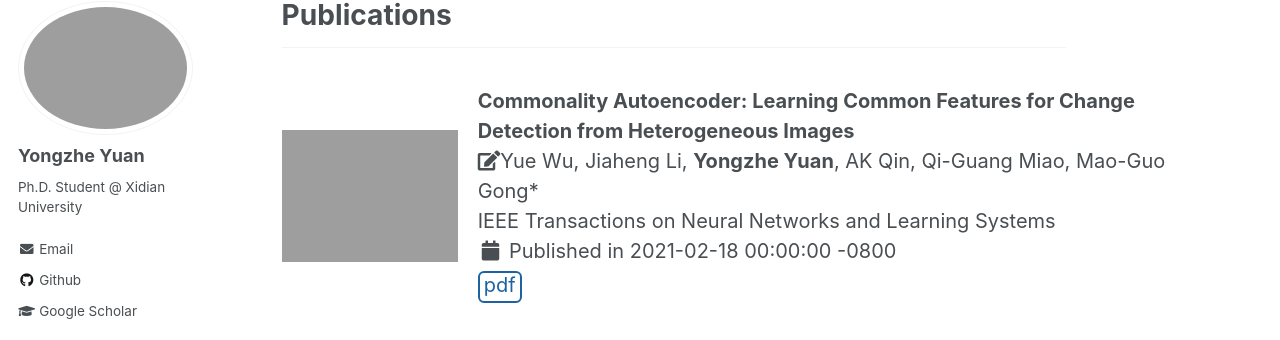
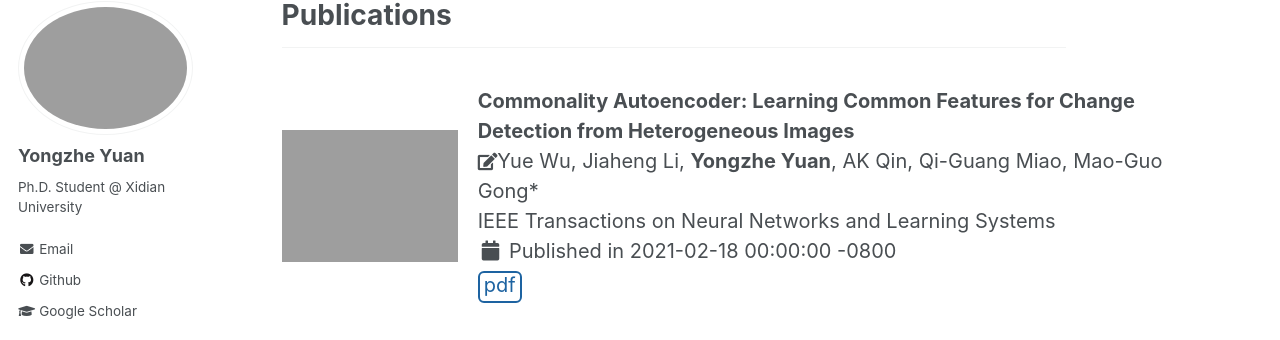
Before and after one commit to YYZMARS/YYZMARS.github.io, a Jekyll site: the page built from _pages/publications.md, in a window 1280 px wide. Shown: the part 117-457 px from the top of the page. Built offline with Jekyll 4.4.1, drawn with Linux system fonts in a browser that asks for light colours.

Commit message:
Update archive-single-pub.html

```diff
--- a/_includes/archive-single-pub.html
+++ b/_includes/archive-single-pub.html
@@ -25,7 +25,7 @@
             <b>
         {{ title }}
             </b><br>
-             <i class="fas fa-edit fa-1x" aria-hidden="true"></i>{{ post.author }}<br>
+             <i class="fas fa-edit fa-sm" aria-hidden="true"></i>{{ post.author }}<br>
             {{ post.venue }}<br>
 
             <i class="fas fa-fw fa-calendar" aria-hidden="true"></i> Published in
```
